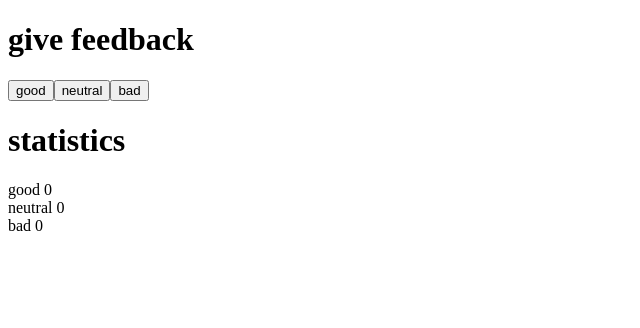
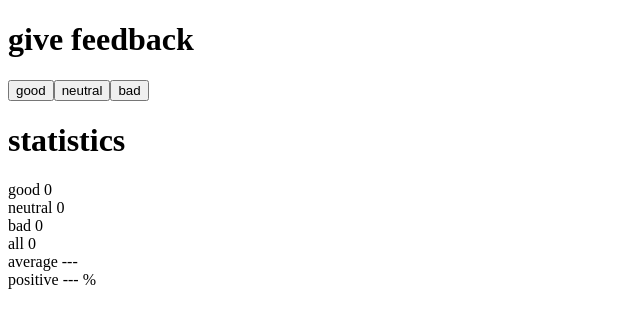
Before and after one commit to Voltti/fullstackopen, a React (Create React App) app in the folder osa_01/unicafe/: page / in a window 1280 px wide. Shown: the top 328 px of the page, without its empty margins (0-640 px from the left). Built offline with nearby package versions, Linux system fonts and the light colour scheme.

Commit message:
Tehtävä 1.7

```diff
--- a/osa_01/unicafe/src/App.js
+++ b/osa_01/unicafe/src/App.js
@@ -44,11 +44,25 @@ const Buttonset = ({ handleOnClicks, texts }) => {
 };
 
 const Statset = ({ values, texts }) => {
+  const sum_value = values.reduce((a, b) => a + b);
+  const grades = [1, 0, -1];
+  const avg_value =
+    values
+      .map((value, index) => value * grades[index])
+      .reduce((a, b) => a + b) / sum_value;
+
   return (
     <>
       <Stat value={values[0]} text={texts[0]} />
       <Stat value={values[1]} text={texts[1]} />
       <Stat value={values[2]} text={texts[2]} />
+      <div>all {sum_value}</div>
+      <div>average {avg_value ? avg_value : "---"}</div>
+      <div>
+        positive{" "}
+        {(values[0] / sum_value) * 100 ? (values[0] / sum_value) * 100 : "---"}{" "}
+        %
+      </div>
     </>
   );
 };
```
